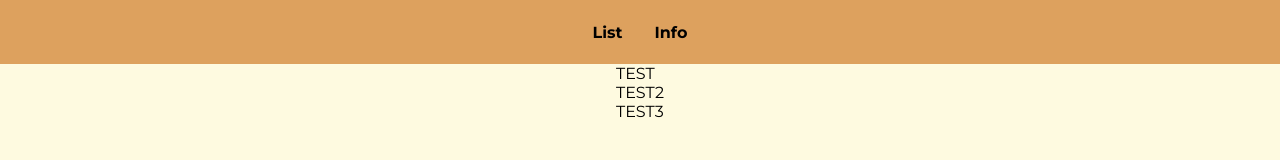
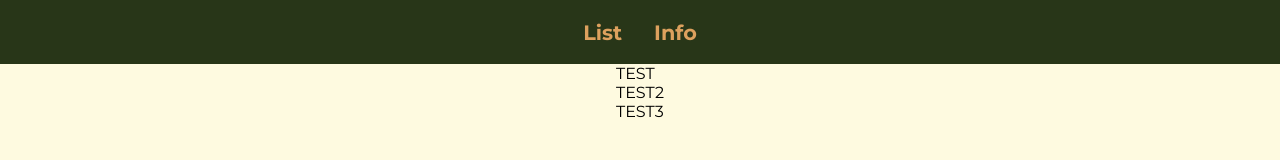
Before and after one commit to RPE8/odin-restaurant-page, a website built with webpack: page dist/index.html in a window 1280 px wide. Built offline with nearby package versions, Linux system fonts and the light colour scheme.

Commit message:
Add hover handler on header menu items

```diff
--- a/src/pages/header/header.css
+++ b/src/pages/header/header.css
@@ -11,8 +11,12 @@
 }
 
 .header {
-	--color-1: #DDA15E;
+	--color-1: #283618;
+	--color-2: #DDA15E;
+	--color-3: #BC6C25;
 	--bg-color: var(--color-1);
+	--font-color: var(--color-2);
+	--font-color--hover: var(--color-3);
 }
 
 .header {
@@ -23,7 +27,10 @@
 	display: flex;
 	justify-content: center;
 	font-family: "Montserrat", sans-serif;
+	color: var(--font-color);
+
 	font-weight: bold;
+	font-size: 1.3rem;
 }
 
 .container {
@@ -41,3 +48,13 @@
 	display: flex;
 	gap: 2rem;
 }
+
+.header__menu-button{
+	color: inherit;
+	transition: color .1s;
+}
+
+.header__menu-button:hover {
+	color: var(--font-color--hover);
+	transition: color .1s;
+}
--- a/src/pages/header/header.ts
+++ b/src/pages/header/header.ts
@@ -15,8 +15,10 @@ export const render = function():HTMLElement {
 	header.classList.add("header");
 	headerContainer.classList.add("header__container", "container");
 
+	listItem.classList.add("header__menu-button");
+	infoItem.classList.add("header__menu-button");
 	listItem.setAttribute("id", "listItem");
-	listItem.setAttribute("id", "infoItem");
+	infoItem.setAttribute("id", "infoItem");
 
 	listItem.textContent = "List";
 	infoItem.textContent = "Info";
```
